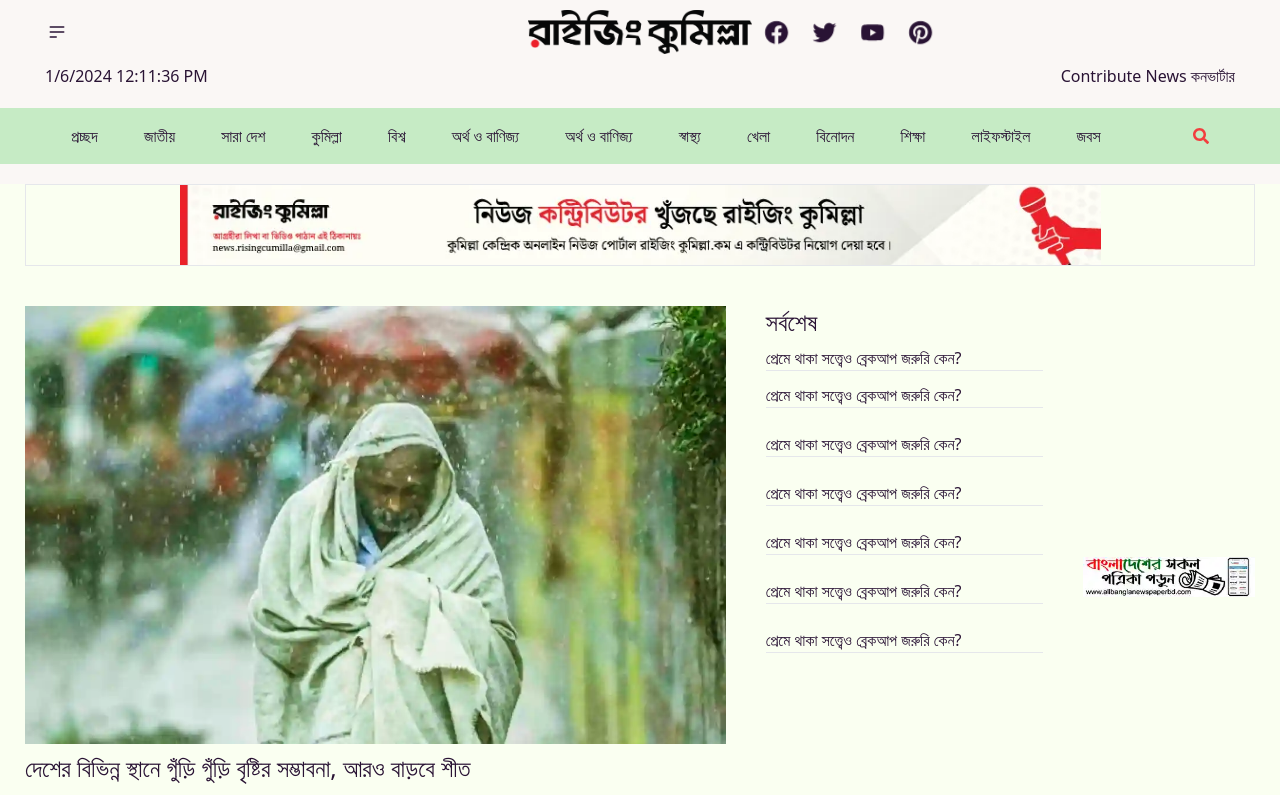
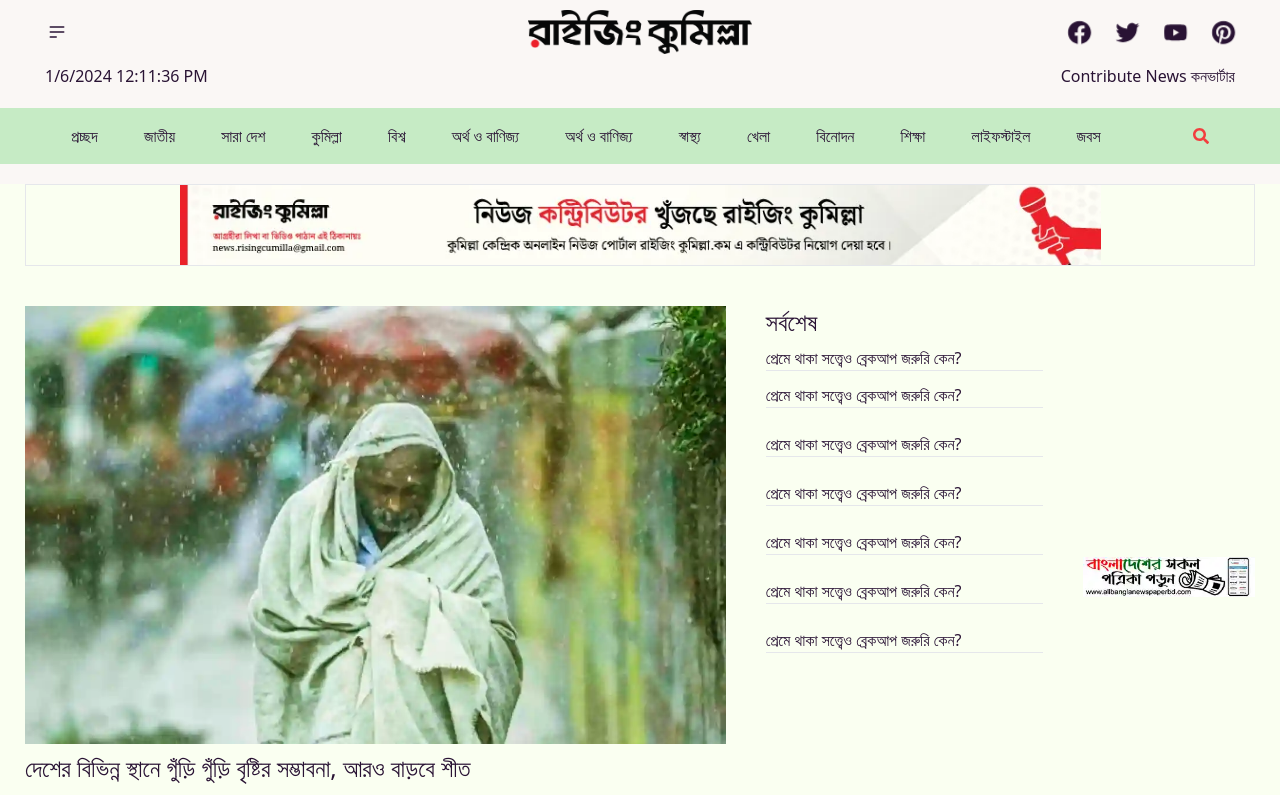
Before and after one commit to mdsajalali/rising-cumilla, a React (Vite) app: page / in a window 1280 px wide. Shown: the top 795 px of the page. Built offline with nearby package versions, Linux system fonts and the light colour scheme.

Commit message:
header social icons position changed

```diff
--- a/src/pages/Home/Header.jsx
+++ b/src/pages/Home/Header.jsx
@@ -1,7 +1,7 @@
 import { useEffect, useState } from "react";
 import { FaFacebook, FaPinterest, FaTwitter, FaYoutube } from "react-icons/fa";
+import { Link } from "react-router-dom";
 import logo from "../../assets/images/logo.webp";
-import { Link } from "react-router-dom";
 const Header = () => {
   const [formattedDate, setFormattedDate] = useState("");
 
@@ -105,7 +105,7 @@ const Header = () => {
             <img className="w-56" src={logo} alt="logo" />
           </Link>
         </div>
-        <div className="navbar-end hidden md:block">
+        <div className="navbar-end text-end hidden md:block">
           <button className="btn btn-ghost btn-circle">
             <FaFacebook size={25} />
           </button>
```
